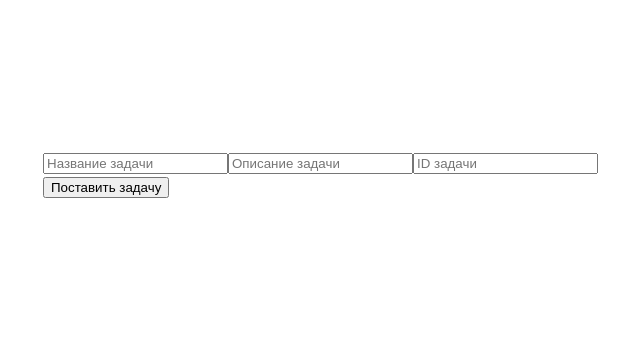
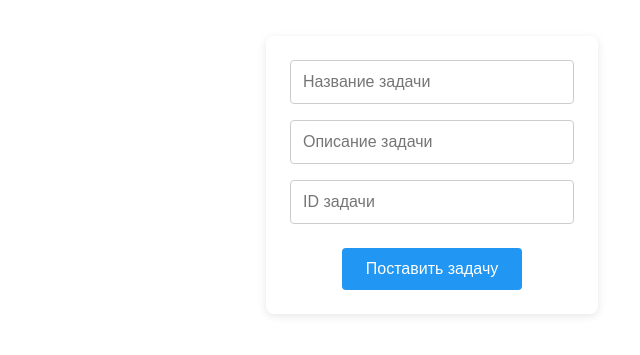
Before and after one commit to BezFantasii/TasklistTypescript, a Vue app: page / in a window 1280 px wide. Shown: the part 225-580 px from the top of the page, without its empty margins (42-682 px from the left). Built offline with nearby package versions, Linux system fonts and the light colour scheme; the HTML template or start-up script is replaced by a standard one.

Commit message:
simple add and remove tasks

```diff
--- a/src/components/TaskCard.vue
+++ b/src/components/TaskCard.vue
@@ -6,15 +6,82 @@
     <div class="data__field">
         {{ props.description }}
     </div>
+    <button class="delete-btn" @click="deleteTask" title="Удалить задачу">×</button>
   </div>
 </template>
 
 <script setup lang="ts">
 import type { Task } from '@/types/task';
-interface Props extends Pick<Task, 'title' | 'description'>{}
+import { onMounted } from 'vue';
+import { useTaskStore } from '@/stores/taskStore.ts';
+
+interface Props extends Pick<Task, 'title' | 'description' | 'id'>{
+};
 const props = defineProps<Props>();
+
+const taskStore = useTaskStore();
+
+const deleteTask = () => {
+  taskStore.removeTask(props.id); // Предполагаю, что в store есть метод removeTask(id)
+};
+
+onMounted(() => console.log(props));
 </script>
 
-<style>
+<style scoped>
+.task__card {
+  position: relative;
+  background-color: #ffffff;
+  border-radius: 8px;
+  box-shadow: 0 2px 8px rgba(0, 0, 0, 0.1);
+  padding: 1.5rem;
+  margin-bottom: 1rem;
+  font-family: 'Arial', sans-serif;
+  transition: box-shadow 0.2s ease;
+}
 
+.task__card:hover {
+  box-shadow: 0 4px 16px rgba(0, 0, 0, 0.15);
+}
+
+.title__field {
+  font-size: 1.2rem;
+  font-weight: bold;
+  color: #333333;
+  margin-bottom: 0.5rem;
+}
+
+.data__field {
+  font-size: 1rem;
+  color: #666666;
+  line-height: 1.4;
+}
+
+.delete-btn {
+  position: absolute;
+  top: 10px;
+  right: 10px;
+  width: 30px;
+  height: 30px;
+  border-radius: 50%;
+  background-color: #f44336;
+  color: white;
+  border: none;
+  cursor: pointer;
+  display: flex;
+  align-items: center;
+  justify-content: center;
+  font-size: 18px;
+  font-weight: bold;
+  transition: background-color 0.2s ease, transform 0.1s ease;
+}
+
+.delete-btn:hover {
+  background-color: #d32f2f;
+  transform: scale(1.1);
+}
+
+.delete-btn:active {
+  transform: scale(0.95);
+}
 </style>
--- a/src/components/TaskForm.vue
+++ b/src/components/TaskForm.vue
@@ -44,6 +44,61 @@ function addTask(): void {
 }
 </script>
 
-<style>
-/* Ваши стили */
+<style scoped>
+.task__form {
+  background-color: #ffffff;
+  border-radius: 8px;
+  box-shadow: 0 2px 8px rgba(0, 0, 0, 0.1);
+  padding: 1.5rem;
+  margin-bottom: 2rem;
+  font-family: 'Arial', sans-serif;
+  max-width: 400px;
+  width: 100%;
+}
+
+.input__form {
+  display: flex;
+  flex-direction: column;
+  gap: 1rem;
+  margin-bottom: 1.5rem;
+}
+
+.input__form input {
+  padding: 0.75rem;
+  border: 1px solid #cccccc;
+  border-radius: 4px;
+  font-size: 1rem;
+  transition: border-color 0.2s ease, box-shadow 0.2s ease;
+}
+
+.input__form input:focus {
+  outline: none;
+  border-color: #2196f3;
+  box-shadow: 0 0 4px rgba(33, 150, 243, 0.3);
+}
+
+.submit__btn {
+  display: flex;
+  justify-content: center;
+}
+
+.submit__btn button {
+  background-color: #2196f3;
+  color: white;
+  border: none;
+  padding: 0.75rem 1.5rem;
+  border-radius: 4px;
+  font-size: 1rem;
+  cursor: pointer;
+  transition: background-color 0.2s ease, transform 0.1s ease;
+}
+
+.submit__btn button:hover {
+  background-color: #1976d2;
+  transform: translateY(-2px);
+}
+
+.submit__btn button:active {
+  transform: translateY(0);
+}
 </style>
--- a/src/components/TaskList.vue
+++ b/src/components/TaskList.vue
@@ -1,22 +1,39 @@
 <template>
   <div class="task__list">
     <div v-for="task in tasks" :key="task.id">
-      <TaskCard :task="task"></TaskCard>
+      <TaskCard :title="task.title" :description="task.description" :id="task.id"></TaskCard>
     </div>
   </div>
 </template>
 
 <script setup lang="ts">
-import { computed } from 'vue';
+import { computed, onMounted } from 'vue';
 import TaskCard from './TaskCard.vue';
 import { useTaskStore } from '@/stores/taskStore.ts';
 
+onMounted(() => {
+  console.log(taskStore.tasks)
+})
 const taskStore = useTaskStore();
 
 // Получаем задачи из store (реактивно)
 const tasks = computed(() => taskStore.tasks);
+
 </script>
 
-<style>
-/* Ваши стили */
+<style scoped>
+.task__list {
+  display: grid;
+  grid-template-columns: repeat(auto-fill, minmax(300px, 1fr));
+  gap: 1rem;
+  padding: 1rem;
+  font-family: 'Arial', sans-serif;
+}
+
+/* Для мобильных устройств */
+@media (max-width: 600px) {
+  .task__list {
+    grid-template-columns: 1fr;
+  }
+}
 </style>
--- a/src/stores/taskStore.ts
+++ b/src/stores/taskStore.ts
@@ -28,6 +28,10 @@ export const useTaskStore = defineStore('taskStore', {
       if (storedTasks) {
         this.tasks = JSON.parse(storedTasks);
       }
+
+    },
+    removeTask (id: string){
+      this.tasks = this.tasks.filter(task => task.id !== id);
     }
   }
 });
```
